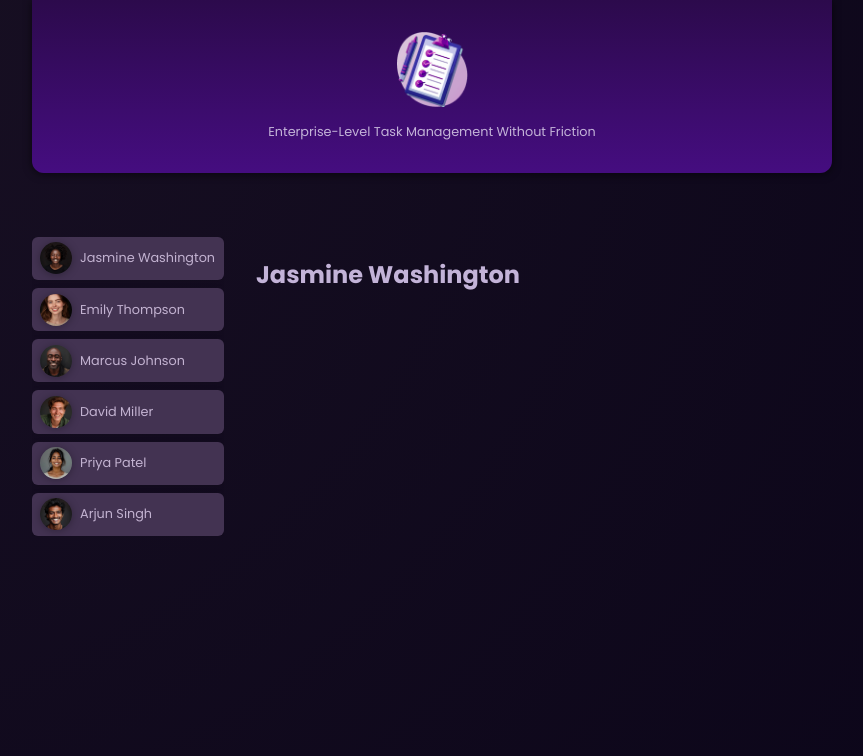
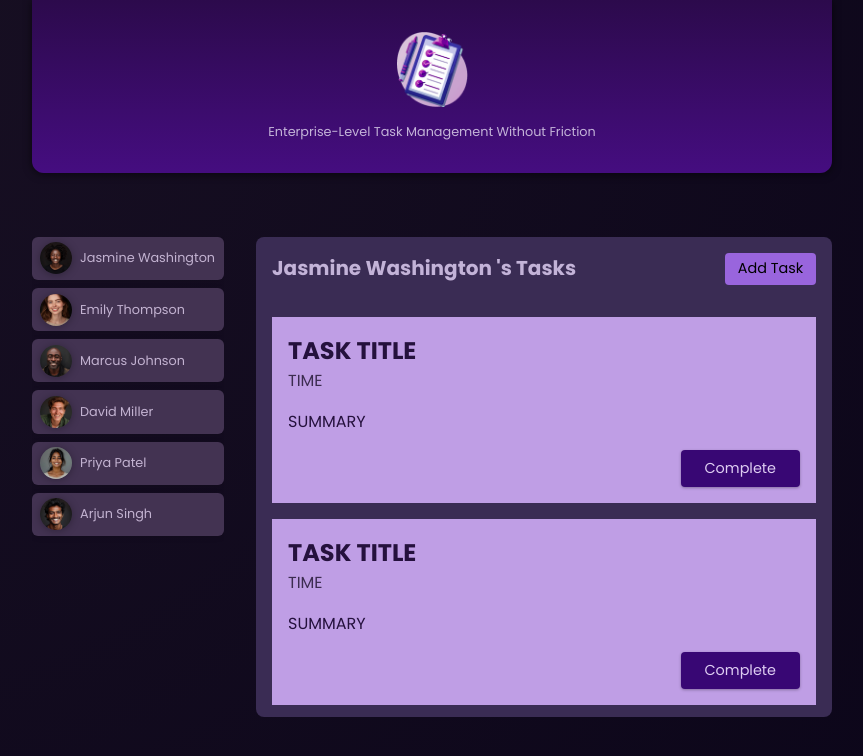
Before and after one commit to Acatrinei-Bogdan-Stefan/todo-list, an Angular app: page / in a window 1280 px wide. Both pictures are taken after a click on the button "Jasmine Washington". Shown: the top 756 px of the page, without its empty margins (208-1071 px from the left). Built offline with nearby package versions, Linux system fonts and the light colour scheme.

Commit message:
Version 0.07

```diff
--- a/src/app/app.component.html
+++ b/src/app/app.component.html
@@ -9,5 +9,10 @@
     }
   </ul>
 
-  <app-tasks [name]="selectedUser ? selectedUser.name : ''"/>
+  @if(selectedUser){
+  <app-tasks [name]="selectedUser.name"/>
+  } @else {
+    <p id="fallback">Select a user to see their tasks!</p>
+  }
+
 </main>
--- a/src/app/app.component.ts
+++ b/src/app/app.component.ts
@@ -14,7 +14,7 @@
 
 export class AppComponent {
   users = DUMMY_USERS;
-  selectedUserId = 'u1';
+  selectedUserId?: string;
 
   get selectedUser(){
     return this.users.find((user) => user.id === this.selectedUserId)!;
--- /dev/null
+++ b/src/app/tasks/task/task.component.css
@@ -0,0 +1,37 @@
+article {
+    padding: 1rem;
+    color: #25113d;
+    background-color: #bf9ee5;
+  }
+
+  h2 {
+    margin: 0;
+  }
+
+  time {
+    color: #3c2c50;
+  }
+
+  .actions {
+    text-align: right;
+    margin: 0;
+  }
+
+  .actions button {
+    font: inherit;
+    font-size: 0.9rem;
+    cursor: pointer;
+    background-color: #380774;
+    color: #decdf2;
+    border-radius: 4px;
+    padding: 0.5rem 1.5rem;
+    border: none;
+    box-shadow: 0 1px 3px rgba(0, 0, 0, 0.3);
+    transition: all 0.3s ease;
+  }
+
+  .actions button:hover,
+  .actions button:active {
+    background-color: #4a0774;
+    box-shadow: 0 1px 6px rgba(0, 0, 0, 0.3);
+  }
--- /dev/null
+++ b/src/app/tasks/task/task.component.html
@@ -0,0 +1,8 @@
+<article>
+    <h2>TASK TITLE</h2>
+    <time>TIME</time>
+    <p>SUMMARY</p>
+    <p class="actions">
+        <button>Complete</button>
+    </p>
+</article>
--- a/src/app/tasks/tasks.component.css
+++ b/src/app/tasks/tasks.component.css
@@ -0,0 +1,63 @@
+#tasks {
+    padding: 1rem;
+    border-radius: 8px;
+    max-height: 60vh;
+    overflow: auto;
+    background-color: #3a2c54;
+  }
+
+  header {
+    display: flex;
+    justify-content: space-between;
+    align-items: flex-start;
+    margin-bottom: 2rem;
+    gap: 1rem;
+  }
+
+  h2 {
+    margin: 0;
+    font-size: 0.9rem;
+    width: 60%;
+    text-wrap: balance;
+  }
+
+  menu {
+    margin: 0;
+    padding: 0;
+  }
+
+  menu button {
+    font: inherit;
+    cursor: pointer;
+    background-color: #9965dd;
+    border-radius: 4px;
+    border: none;
+    padding: 0.35rem 0.8rem;
+    font-size: 0.9rem;
+  }
+
+  menu button:hover,
+  menu button:active {
+    background-color: #a565dd
+  }
+
+  ul {
+    list-style: none;
+    margin: 1rem 0;
+    padding: 0;
+    display: flex;
+    flex-direction: column;
+    gap: 1rem;
+    max-height: 50vh;
+    overflow: auto;
+  }
+
+  @media (min-width: 768px) {
+    h2 {
+      font-size: 1.25rem;
+    }
+
+    menu {
+      width: auto;
+    }
+  }
--- a/src/app/tasks/tasks.component.html
+++ b/src/app/tasks/tasks.component.html
@@ -1 +1,22 @@
-<h2>{{ name }}</h2>
+<section id="tasks">
+    <header>
+        <h2>{{ name }} 's Tasks</h2>
+        <menu>
+            <button>Add Task</button>
+        </menu>
+    </header>
+    <ul>
+        <li>
+            <app-task />
+        </li>
+        <li>
+            <app-task />
+        </li>
+        <li>
+            <app-task />
+        </li>
+        <li>
+            <app-task />
+        </li>
+    </ul>
+</section>
--- a/src/app/tasks/tasks.component.ts
+++ b/src/app/tasks/tasks.component.ts
@@ -1,10 +1,11 @@
 import { Component, Input } from '@angular/core';
+import { TaskComponent } from "./task/task.component";
 
 
 @Component({
   selector: 'app-tasks',
   standalone: true,
-  imports: [],
+  imports: [TaskComponent],
   templateUrl: './tasks.component.html',
   styleUrl: './tasks.component.css'
 })
```
Also changed, not shown: src/app/tasks/task/task.component.ts (added, +12 -0 lines), src/app/user/user.component.ts (+13 -5 lines).
